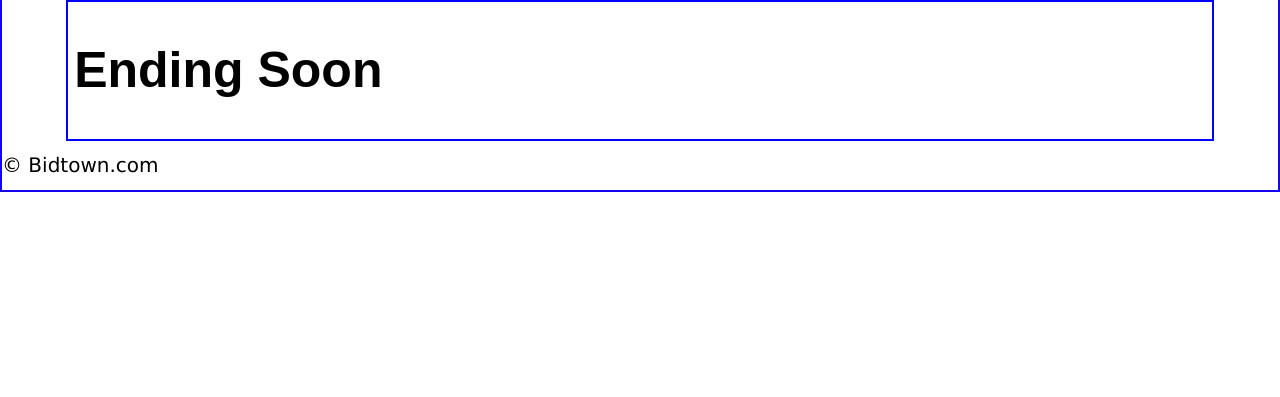
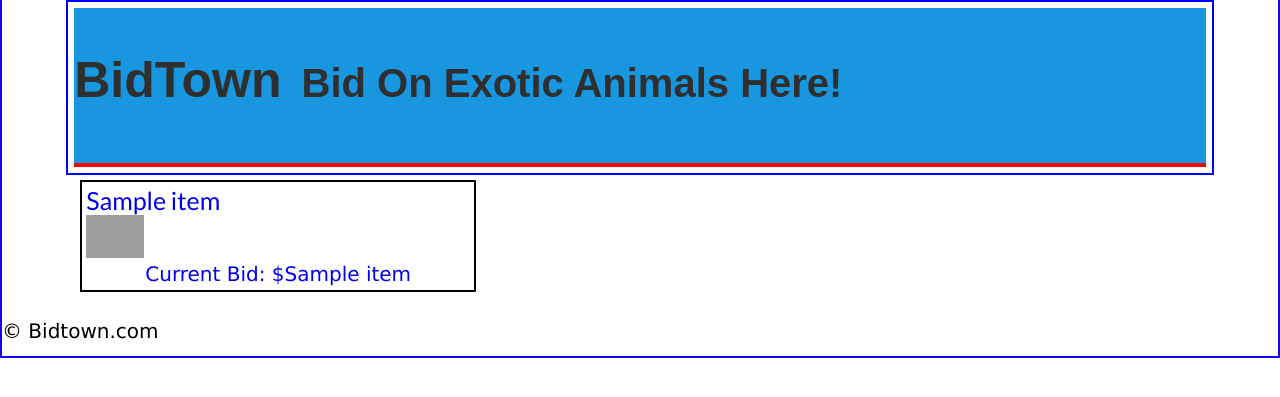
Before and after one commit to TheHatchetteMan/BidTown2.0, a Flask app: template templates/EndingSoon.html in a window 1280 px wide. Shown: the part 55-452 px from the top of the page. Run offline with Flask 2, Linux system fonts and the light colour scheme; the template is opened without the code that fills it: most values are stand-ins (such as "Sample title", 1, 10 or a date in 2020); some libraries are stand-ins or nearby versions; some web fonts are replaced; grey boxes are pictures that could not be loaded.

Commit message:
Eding-Soon.html
Create EndingSoon and create general layout. Prepared for Fine tuning.

```diff
--- a/templates/EndingSoon.html
+++ b/templates/EndingSoon.html
@@ -2,8 +2,26 @@
 
 {% extends "base.html" %}
 {% block content %}
-<body>
-    <h1>Ending Soon</h1>
-</body>
-</html>
+<div class="row jumbotron">
+	<h1 class="col-lg text-center">BidTown<small>&ensp;Bid On Exotic Animals Here!</small></h1>
+</div>
+<section class="results">
+<div class="col">
+<ul>
+ {% for item in item_list['item'] %}
+    <div class="row">
+	   <li class="result">
+
+			<a href="/item/{{ item[0] }}">
+			<label for="{{item[3]}}">{{ item[3] }}</label><br>
+			<img id="{{item[3]}}" src="{{item[4]}}" width="15%" height="25%"/>
+
+			<p>Current Bid: ${{item[6]}}</p>
+		   </a>
+	   </li>
+    </div>
+ {% endfor %}
+</ul>
+</div>
+</section>
 {% endblock %}
```
